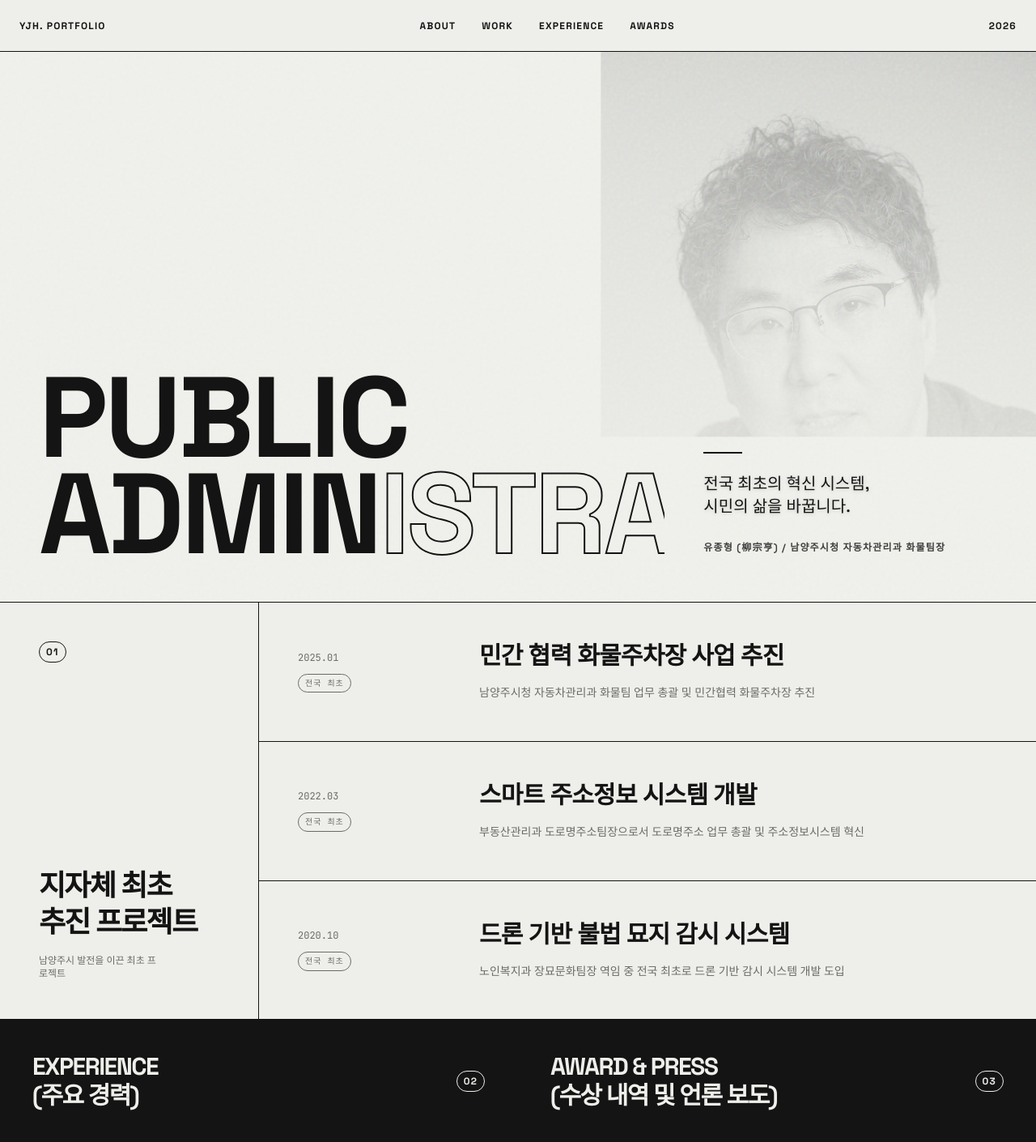
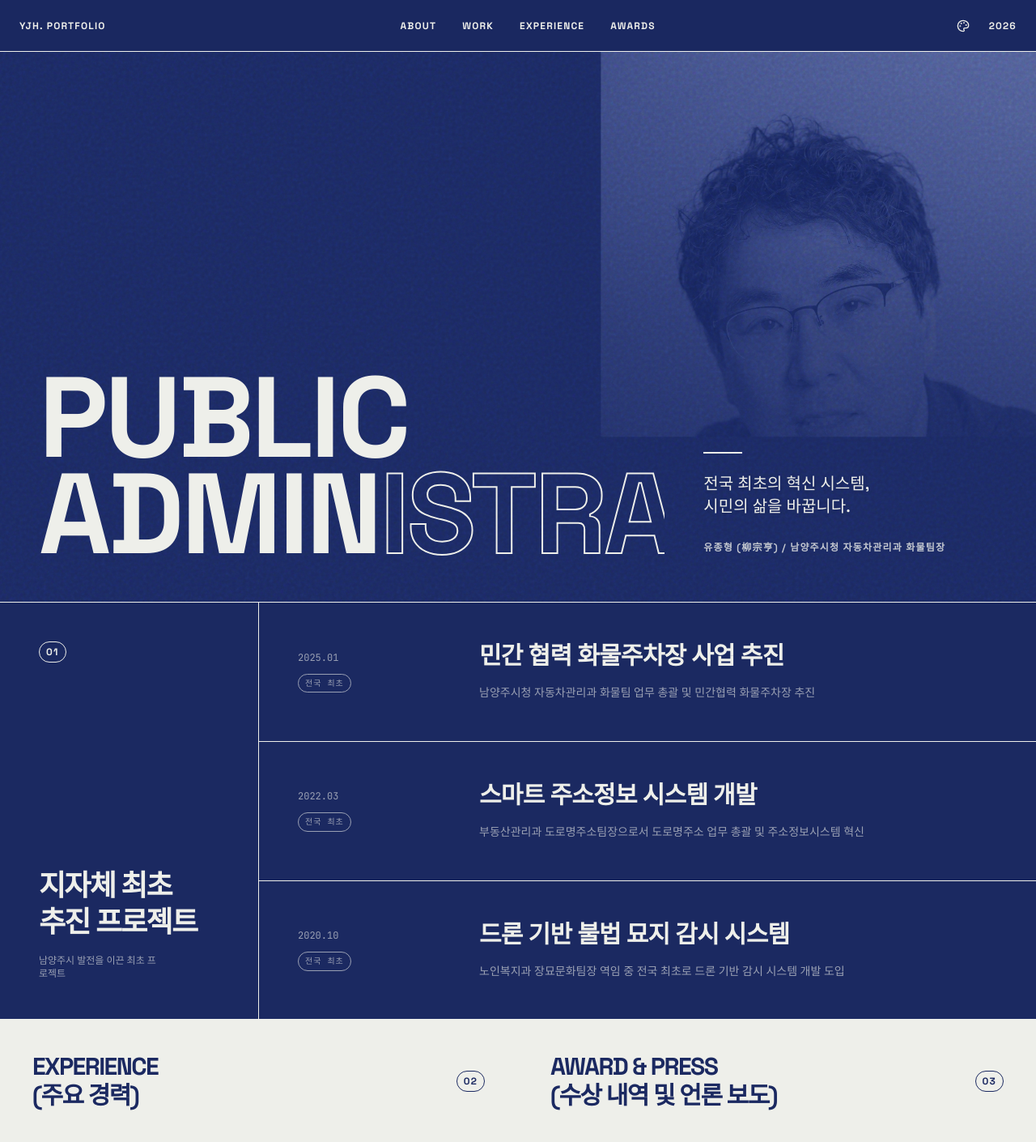
Before and after one commit to jason-public/rian-ryu, a React (Vite) app: page / in a window 1280 px wide. Shown: the top 1410 px of the page at 81% size. Built offline with nearby package versions, Linux system fonts and the light colour scheme.

Commit message:
Add files via upload

```diff
--- a/src/App.tsx
+++ b/src/App.tsx
@@ -1,38 +1,70 @@
 import { useState, useEffect } from 'react';
+import React from 'react';
 import { motion } from 'motion/react';
-import { ArrowUpRight } from 'lucide-react';
+import { ArrowUpRight, Palette } from 'lucide-react';
 import { profile, highlights, experience, awards, mediaCoverage, aiActivities } from './data';
 
+const FadeUp = ({ children, delay = 0, className = "" }: { children: React.ReactNode, delay?: number, className?: string }) => (
+  <motion.div
+    initial={{ opacity: 0, y: 40 }}
+    whileInView={{ opacity: 1, y: 0 }}
+    viewport={{ once: true, margin: "-50px" }}
+    transition={{ duration: 0.8, delay, ease: [0.16, 1, 0.3, 1] }}
+    className={className}
+  >
+    {children}
+  </motion.div>
+);
+
 export default function App() {
+  const [theme, setTheme] = useState<'light' | 'blue'>('blue');
+
+  useEffect(() => {
+    if (theme === 'light') {
+      document.documentElement.classList.add('theme-light');
+    } else {
+      document.documentElement.classList.remove('theme-light');
+    }
+  }, [theme]);
+
   return (
-    <div className="min-h-screen bg-[#EEEFEA] text-[#141414] font-sans selection:bg-[#141414] selection:text-[#EEEFEA]">
+    <div className="min-h-screen bg-app-bg text-app-text font-sans selection:bg-app-text selection:text-app-bg transition-colors duration-500">
       {/* Header */}
-      <header className="fixed w-full top-0 z-50 border-b border-[#141414] bg-[#EEEFEA]/90 backdrop-blur-sm px-6 h-16 flex items-center justify-between text-xs font-bold uppercase tracking-widest">
+      <header className="fixed w-full top-0 z-50 border-b border-app-text bg-app-bg/90 backdrop-blur-sm px-6 h-16 flex items-center justify-between text-xs font-bold uppercase tracking-widest transition-colors duration-500">
         <div>YJH. PORTFOLIO</div>
-        <div className="hidden md:flex gap-8">
+        <div className="hidden md:flex gap-8 items-center">
            <a href="#about" className="hover:line-through">About</a>
            <a href="#work" className="hover:line-through">Work</a>
            <a href="#experience" className="hover:line-through">Experience</a>
            <a href="#awards" className="hover:line-through">Awards</a>
         </div>
-        <div>2026</div>
+        <div className="flex items-center gap-4">
+          <button
+            onClick={() => setTheme(t => t === 'light' ? 'blue' : 'light')}
+            className="flex items-center justify-center p-2 rounded-full hover:bg-app-text/10 transition-colors"
+            title="테마 색상 변경"
+          >
+            <Palette className="w-4 h-4" />
+          </button>
+          <div className="hidden md:block">2026</div>
+        </div>
       </header>
 
       <main className="pt-16">
         {/* HERO SECTION */}
-        <section className="relative min-h-[85vh] flex flex-col justify-end p-6 md:p-12 border-b border-[#141414] pb-12 overflow-hidden">
+        <section className="relative min-h-[85vh] flex flex-col justify-end p-6 md:p-12 border-b border-app-text pb-12 overflow-hidden">
           {/* Sophisticated Background Profile */}
           <div className="absolute inset-0 pointer-events-none select-none">
             {/* 1. Base Image - Replace src with your uploaded image */}
             <img
               src="/me.webp"
               alt="Profile Background"
-              className="absolute right-0 top-0 w-[90%] md:w-[60%] h-full object-cover object-top opacity-50 grayscale mix-blend-multiply scale-[0.7] origin-top-right"
+              className={`absolute right-0 top-0 w-[90%] md:w-[60%] h-full object-cover object-top grayscale scale-[0.7] origin-top-right transition-all duration-500 ${theme === 'blue' ? 'mix-blend-luminosity opacity-40' : 'mix-blend-multiply opacity-50'}`}
             />
 
             {/* 2. Gradient Masks for smooth blending */}
-            <div className="absolute inset-0 bg-gradient-to-t from-[#EEEFEA] via-[#EEEFEA]/60 to-transparent z-10" />
-            <div className="absolute inset-0 bg-gradient-to-r from-[#EEEFEA] via-[#EEEFEA]/40 to-transparent z-10" />
+            <div className="absolute inset-0 bg-gradient-to-t from-app-bg via-app-bg/60 to-transparent z-10" />
+            <div className="absolute inset-0 bg-gradient-to-r from-app-bg via-app-bg/40 to-transparent z-10" />
 
             {/* 3. Film Grain Overlay for sophisticated texture */}
             <div
@@ -49,7 +81,7 @@ export default function App() {
                  transition={{ duration: 0.8, ease: [0.16, 1, 0.3, 1] }}
                  className="text-[13vw] md:text-[11vw] leading-[0.85] font-bold uppercase tracking-tight"
                >
-                 Public<br />Admin<span className="text-transparent" style={{ WebkitTextStroke: '2px #141414' }}>istrator</span>
+                 Public<br />Admin<span className="text-transparent" style={{ WebkitTextStroke: '2px var(--theme-text)' }}>istrator</span>
                </motion.h1>
              </div>
              <div className="md:col-span-4 pb-2">
@@ -58,7 +90,7 @@ export default function App() {
                  animate={{ opacity: 1 }}
                  transition={{ delay: 0.4, duration: 1 }}
                >
-                 <div className="w-12 h-[2px] bg-[#141414] mb-6" />
+                 <div className="w-12 h-[2px] bg-app-text mb-6" />
                  <p className="text-lg md:text-xl font-medium mb-6 leading-snug break-keep drop-shadow-sm">
                    전국 최초의 혁신 시스템,<br />시민의 삶을 바꿉니다.
                  </p>
@@ -71,39 +103,44 @@ export default function App() {
         </section>
 
         {/* HIGHLIGHTS SECTION */}
-        <section id="work" className="border-b border-[#141414]">
+        <section id="work" className="border-b border-app-text">
           <div className="grid md:grid-cols-12">
-            <div className="md:col-span-3 p-6 md:p-12 border-b md:border-b-0 md:border-r border-[#141414] flex flex-col justify-between items-start">
-              <span className="text-xs font-bold uppercase tracking-widest px-2 py-1 border border-[#141414] rounded-full mb-12 md:mb-0 text-center inline-block">01</span>
+            <div className="md:col-span-3 p-6 md:p-12 border-b md:border-b-0 md:border-r border-app-text">
+              <FadeUp className="h-full flex flex-col justify-between items-start">
+                <span className="text-xs font-bold uppercase tracking-widest px-2 py-1 border border-app-text rounded-full mb-12 md:mb-0 text-center inline-block">01</span>
                 <div>
                    <h2 className="text-3xl md:text-4xl font-bold tracking-tighter leading-tight mb-4 break-keep">지자체 최초 추진 프로젝트</h2>
                    <p className="text-xs opacity-60 max-w-[150px]">남양주시 발전을 이끈 최초 프로젝트</p>
                 </div>
+              </FadeUp>
             </div>
             <div className="md:col-span-9 flex flex-col">
                {highlights.map((item, idx) => (
+                 <div key={idx} className="border-b border-app-text last:border-0">
+                   <FadeUp delay={idx * 0.05}>
                      <div
-                   key={idx}
                        onClick={() => {
                          if (item.url) {
                            window.open(item.url, '_blank', 'width=800,height=600,scrollbars=yes,resizable=yes');
                          }
                        }}
-                   className="group border-b border-[#141414] last:border-0 p-6 md:p-12 grid md:grid-cols-12 gap-8 items-center cursor-pointer hover:bg-[#141414] hover:text-[#EEEFEA] transition-all duration-300"
+                       className="group p-6 md:p-12 grid md:grid-cols-12 gap-8 items-center cursor-pointer hover:bg-app-text hover:text-app-bg transition-all duration-300"
                      >
                         <div className="md:col-span-3 text-xs font-mono opacity-60 flex flex-col gap-3">
                           <span>{item.date}</span>
                           <span className="border border-current px-2 py-1 rounded-full w-max text-[10px] uppercase tracking-widest">{item.badge}</span>
                         </div>
                         <div className="md:col-span-7">
-                      <h3 className="text-2xl md:text-3xl font-bold mb-4 tracking-tight group-hover:text-[#EEEFEA]">{item.title}</h3>
+                          <h3 className="text-2xl md:text-3xl font-bold mb-4 tracking-tight group-hover:text-app-bg">{item.title}</h3>
                           <p className="text-sm opacity-60 leading-relaxed break-keep group-hover:opacity-80">{item.description}</p>
                         </div>
                         <div className="md:col-span-2 flex justify-start md:justify-end">
-                      <div className="w-12 h-12 rounded-full border border-current flex items-center justify-center opacity-0 group-hover:opacity-100 transition-all -translate-x-4 group-hover:translate-x-0 group-hover:bg-white group-hover:text-[#141414]">
+                          <div className="w-12 h-12 rounded-full border border-current flex items-center justify-center opacity-0 group-hover:opacity-100 transition-all -translate-x-4 group-hover:translate-x-0 group-hover:bg-app-card group-hover:text-app-text">
                              <ArrowUpRight className="w-5 h-5" />
                           </div>
                         </div>
+                     </div>
+                   </FadeUp>
                  </div>
                ))}
             </div>
@@ -113,20 +150,20 @@ export default function App() {
         {/* EXPERIENCE & AWARDS */}
         <section className="grid lg:grid-cols-2">
           {/* Experience */}
-          <div id="experience" className="border-r border-b lg:border-b-0 border-[#141414]">
-            <div className="p-6 md:p-10 border-b border-[#141414] flex justify-between items-center bg-[#141414] text-[#EEEFEA]">
+          <div id="experience" className="border-r border-b lg:border-b-0 border-app-text">
+            <div className="p-6 md:p-10 border-b border-app-text flex justify-between items-center bg-app-text text-app-bg">
               <h2 className="text-2xl md:text-3xl font-bold uppercase tracking-tighter">EXPERIENCE<br />(주요 경력)</h2>
-              <span className="text-xs font-bold uppercase tracking-widest px-2 py-1 border border-[#EEEFEA] rounded-full">02</span>
+              <span className="text-xs font-bold uppercase tracking-widest px-2 py-1 border border-app-bg rounded-full">02</span>
             </div>
             <div className="p-6 md:p-12 space-y-16">
                {experience.map((exp, idx) => (
-                 <div key={idx} className="relative pl-8 border-l border-[#141414]">
-                   <div className="absolute w-2 h-2 bg-[#141414] -left-[4.5px] top-2 rounded-full" />
+                 <div key={idx} className="relative pl-8 border-l border-app-text">
+                   <div className="absolute w-2 h-2 bg-app-text -left-[4.5px] top-2 rounded-full" />
                    <div className="flex flex-col mb-4">
                      <h4 className="text-xl md:text-2xl font-bold">{exp.role}</h4>
                      <span className="text-xs font-mono opacity-50 mt-2 uppercase tracking-wide">{exp.period}</span>
                    </div>
-                   <div className="text-xs font-bold uppercase tracking-widest mb-6 border border-[#141414] w-max px-3 py-1.5 rounded-full">
+                   <div className="text-xs font-bold uppercase tracking-widest mb-6 border border-app-text w-max px-3 py-1.5 rounded-full">
                      {exp.organization}
                    </div>
                    <ul className="space-y-3">
@@ -144,13 +181,13 @@ export default function App() {
 
           {/* Awards & Media */}
           <div>
-            <div id="awards" className="p-6 md:p-10 border-b border-[#141414] flex justify-between items-center bg-[#141414] text-[#EEEFEA]">
+            <div id="awards" className="p-6 md:p-10 border-b border-app-text flex justify-between items-center bg-app-text text-app-bg">
               <h2 className="text-2xl md:text-3xl font-bold uppercase tracking-tighter">AWARD & PRESS<br />(수상 내역 및 언론 보도)</h2>
-              <span className="text-xs font-bold uppercase tracking-widest px-2 py-1 border border-[#EEEFEA] rounded-full">03</span>
+              <span className="text-xs font-bold uppercase tracking-widest px-2 py-1 border border-app-bg rounded-full">03</span>
             </div>
 
-            <div className="p-6 md:p-12 border-b border-[#141414]">
-              <h3 className="text-xs font-bold uppercase tracking-widest mb-10 opacity-50 border-b border-[#141414]/20 pb-4">Awards</h3>
+            <div className="p-6 md:p-12 border-b border-app-text">
+              <h3 className="text-xs font-bold uppercase tracking-widest mb-10 opacity-50 border-b border-app-text/20 pb-4">Awards</h3>
               <div className="space-y-8">
                  {awards.map((award, idx) => (
                    <div key={idx} className="flex gap-6 items-baseline">
@@ -164,15 +201,15 @@ export default function App() {
               </div>
             </div>
 
-            <div className="p-6 md:p-12 border-b border-[#141414] bg-white">
-              <h3 className="text-xs font-bold uppercase tracking-widest mb-10 opacity-50 border-b border-[#141414]/20 pb-4">Media Coverage</h3>
+            <div className="p-6 md:p-12 border-b border-app-text bg-app-card">
+              <h3 className="text-xs font-bold uppercase tracking-widest mb-10 opacity-50 border-b border-app-text/20 pb-4">Media Coverage</h3>
               <div className="space-y-8">
                  {mediaCoverage.map((media, idx) => (
                    <a key={idx} href={media.url} target="_blank" rel="noopener noreferrer" className="group block">
                      <div className="flex gap-6 items-baseline">
                        <div className="text-xs font-mono opacity-50 w-12 shrink-0">{media.year}</div>
                        <div>
-                         <h4 className="font-bold text-sm md:text-base group-hover:underline underline-offset-4 flex items-center gap-2 decoration-2 decoration-[#141414]/20">
+                         <h4 className="font-bold text-sm md:text-base group-hover:underline underline-offset-4 flex items-center gap-2 decoration-2 decoration-app-text/20">
                            {media.title}
                            <ArrowUpRight className="w-3 h-3 opacity-0 group-hover:opacity-100 transition-opacity" />
                          </h4>
@@ -184,8 +221,8 @@ export default function App() {
               </div>
             </div>
 
-            <div className="p-6 md:p-12 bg-white">
-              <h3 className="text-xs font-bold uppercase tracking-widest mb-10 opacity-50 border-b border-[#141414]/20 pb-4">AI Expertise</h3>
+            <div className="p-6 md:p-12 bg-app-card">
+              <h3 className="text-xs font-bold uppercase tracking-widest mb-10 opacity-50 border-b border-app-text/20 pb-4">AI Expertise</h3>
               <div className="space-y-8">
                  {aiActivities.map((ai, idx) => (
                    <div key={idx} className="flex gap-6 items-baseline">
@@ -203,7 +240,7 @@ export default function App() {
         </section>
 
         {/* FOOTER */}
-        <footer id="about" className="p-6 md:p-12 bg-[#141414] text-[#EEEFEA] flex flex-col justify-center text-center min-h-[50vh] border-t border-[#141414] relative overflow-hidden">
+        <footer id="about" className="p-6 md:p-12 bg-app-text text-app-bg flex flex-col justify-center text-center min-h-[50vh] border-t border-app-text relative overflow-hidden">
           <div className="absolute top-1/2 left-1/2 -translate-x-1/2 -translate-y-1/2 w-[80vw] h-[80vw] md:w-[40vw] md:h-[40vw] border border-white/5 rounded-full flex items-center justify-center opacity-20 pointer-events-none">
             <div className="w-[60%] h-[60%] border border-white/5 rounded-full" />
           </div>
@@ -212,7 +249,7 @@ export default function App() {
             Let's Make<br/>History
           </h2>
 
-          <div className="w-12 h-px bg-white/20 mx-auto mb-10 relative z-10" />
+          <div className="w-12 h-px bg-app-card/20 mx-auto mb-10 relative z-10" />
 
           <p className="text-sm opacity-60 max-w-sm mx-auto mb-16 leading-relaxed relative z-10 break-keep">
             끊임없는 혁신과 헌신으로 공공행정의 새로운 표준을 만들어갑니다.
--- a/src/index.css
+++ b/src/index.css
@@ -2,12 +2,27 @@
 @import "tailwindcss";
 
 @theme {
+  --color-app-bg: var(--theme-bg);
+  --color-app-text: var(--theme-text);
+  --color-app-card: var(--theme-card);
   --font-sans: "Space Grotesk", "Noto Sans KR", ui-sans-serif, system-ui, sans-serif;
   --font-mono: "JetBrains Mono", ui-monospace, SFMono-Regular, monospace;
 }
 
+:root {
+  --theme-bg: #1B2961;
+  --theme-text: #EEEFEA;
+  --theme-card: rgba(255, 255, 255, 0.05);
+}
+
+.theme-light {
+  --theme-bg: #EEEFEA;
+  --theme-text: #141414;
+  --theme-card: #FFFFFF;
+}
+
 body {
-  background-color: #EEEFEA;
-  color: #141414;
+  background-color: var(--theme-bg);
+  color: var(--theme-text);
   -webkit-font-smoothing: antialiased;
 }
```
Lines whose indentation alone changed are shown as unchanged.
